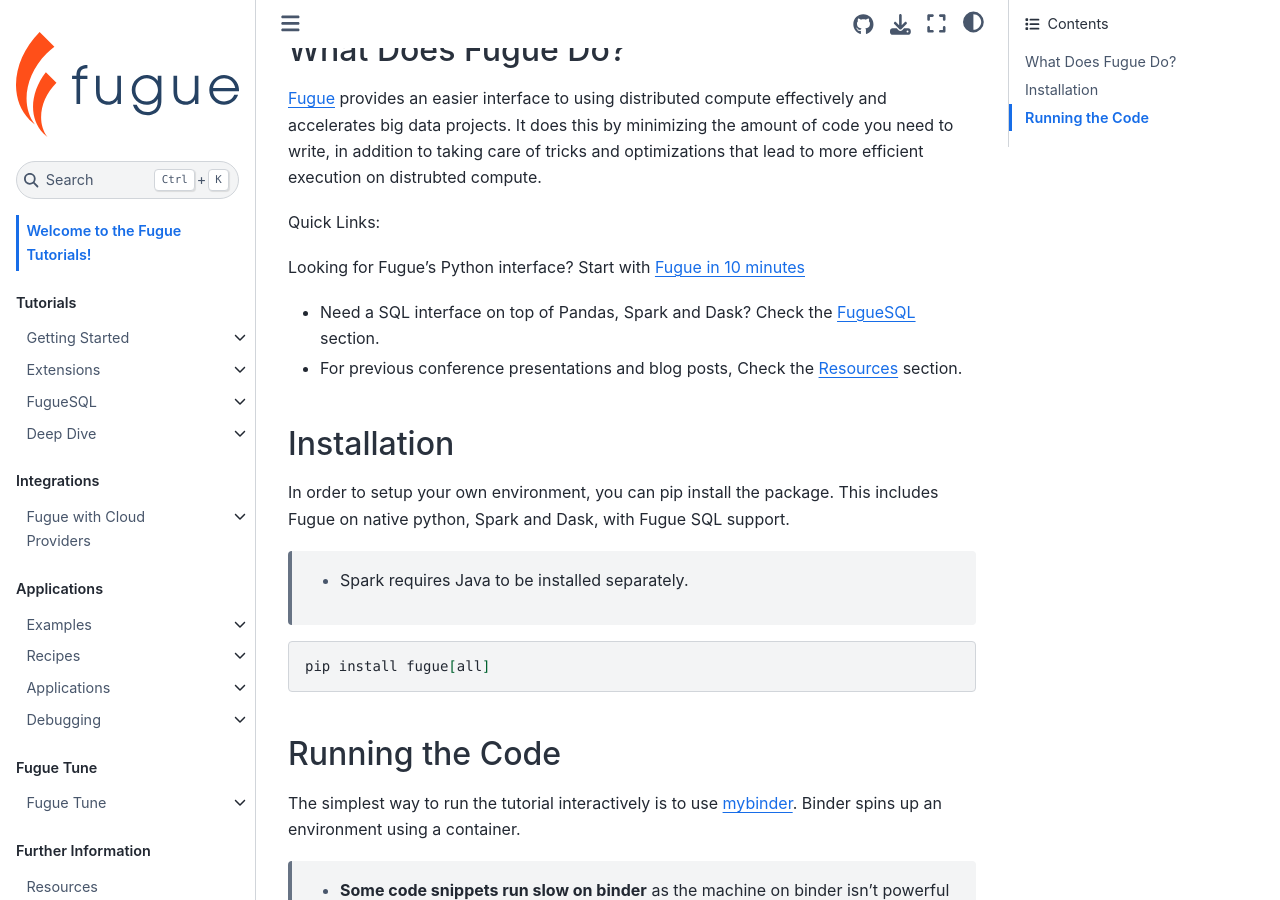
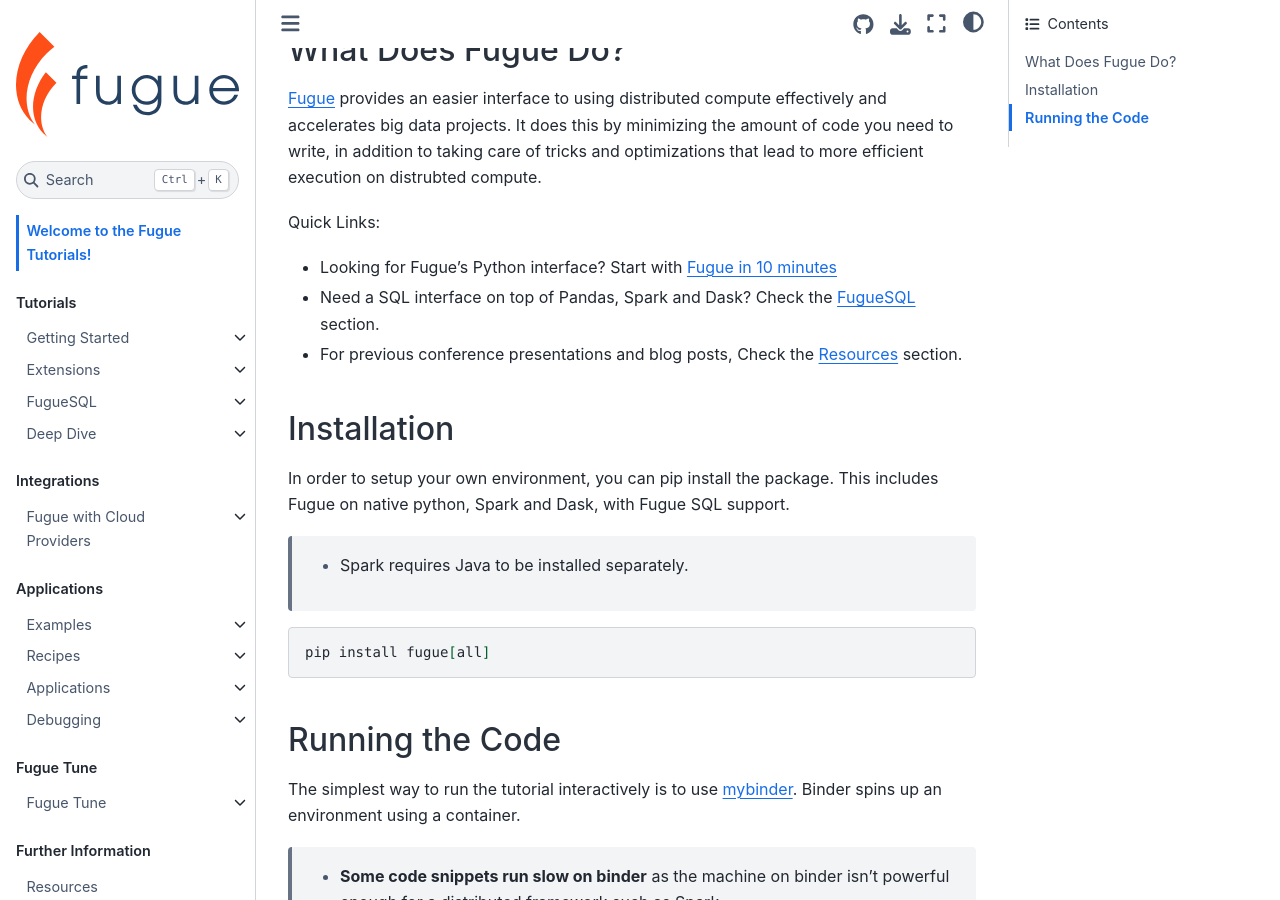
Before and after one commit to fugue-project/tutorials, a Jupyter Book: the page built from index.md, in a window 1280 px wide and 900 px high, scrolled down 308 px. Built offline with Jupyter Book 1.0.4 settings and Sphinx 7.4.7 and the Sphinx Book theme 1.1.4, drawn with Linux system fonts in a browser that asks for light colours; pages that are not in the unit, such as notebooks, are missing from menus.

Commit message:
fixed toc. remove legacy

````diff
--- a/index.md
+++ b/index.md
@@ -18,7 +18,7 @@
 
 Quick Links:
 
-Looking for Fugue's Python interface? Start with [Fugue in 10 minutes](tutorials/ten_minutes.ipynb)
+* Looking for Fugue's Python interface? Start with [Fugue in 10 minutes](tutorials/ten_minutes.ipynb)
 * Need a SQL interface on top of Pandas, Spark and Dask? Check the [FugueSQL](tutorials/fugue_sql/index.md) section.
 * For previous conference presentations and blog posts, Check the [Resources](tutorials/resources.md) section.
 
@@ -51,7 +51,7 @@
 :hidden:
 
 
-<tutorials/ten_minutes.ipynb>
+Fugue in 10 Minutes<tutorials/ten_minutes.ipynb>
 ```
 
 ```{toctree}
````
Also changed, not shown: 3 other files.
